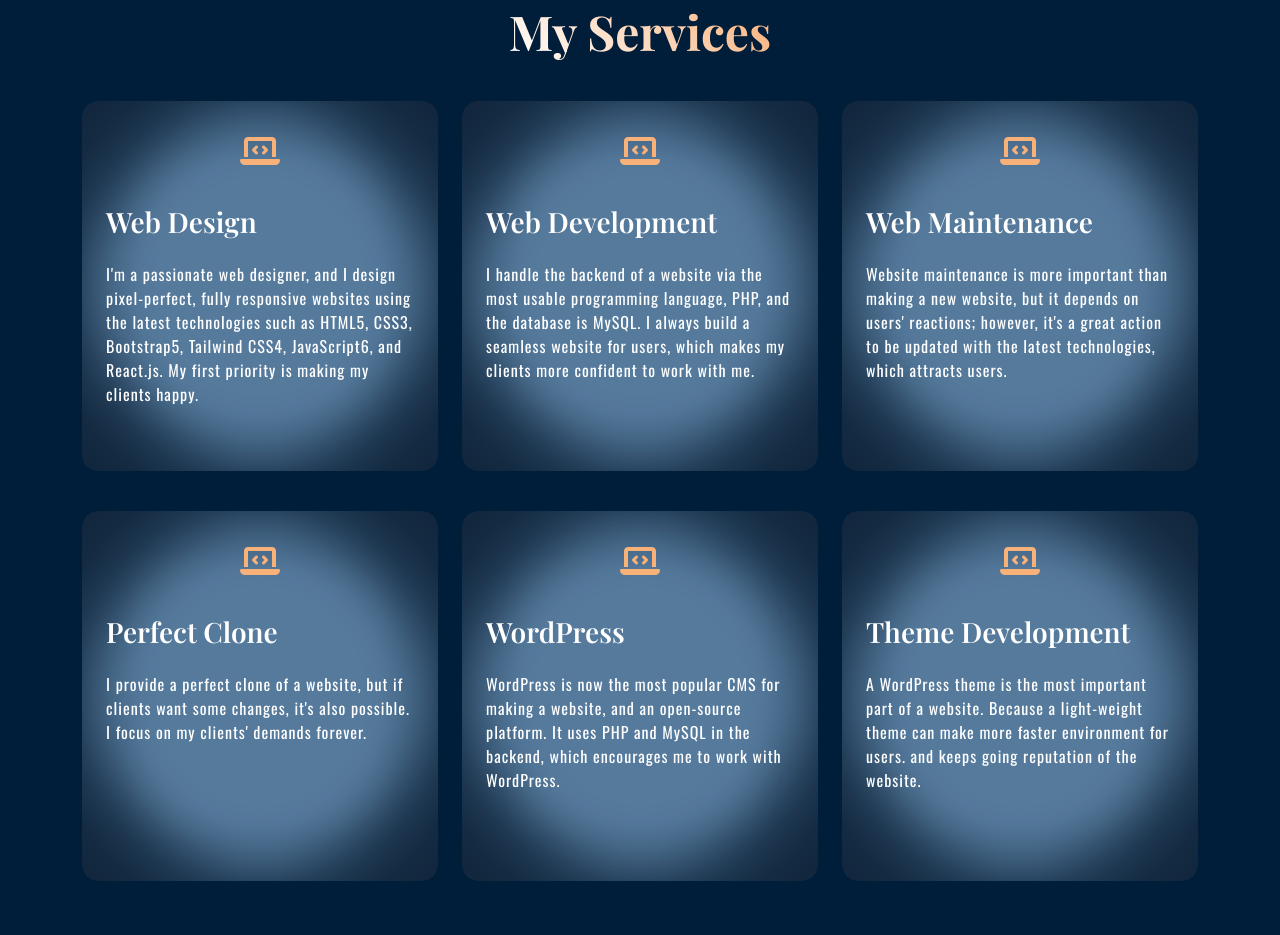
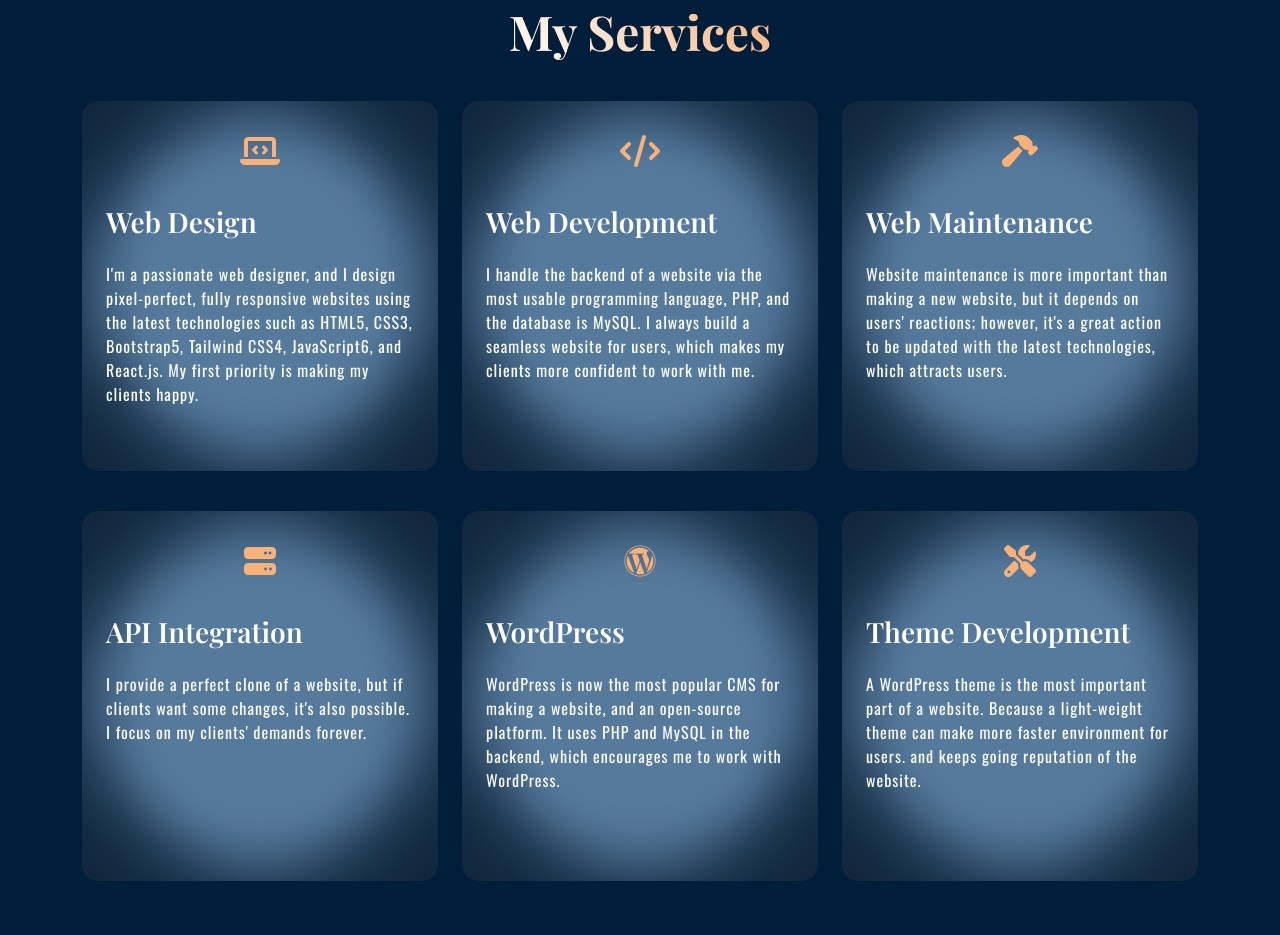
Before and after one commit to mdkawsardev/Personal-Portfolio, a plain HTML site: page index.html in a window 1280 px wide. Shown: the part 2931-3866 px from the top of the page. Drawn offline with nearby package versions, Linux system fonts and the light colour scheme.

```diff
--- a/index.html
+++ b/index.html
@@ -179,7 +179,7 @@
                             the CMS is WordPress.
                         </p>
                         <div class="buttons">
-                            <a href="#" target="_blank" class="actionBtn">Download CV</a>
+                            <a href="content/documents/updatedCvofKawsar.pdf" target="_blank" class="actionBtn">Download CV</a>
                             <a href="content/documents/certificateOfWebDev.pdf" target="_blank"
                                 class="actionBtn">Certificate</a>
                         </div>
@@ -349,7 +349,7 @@
                 <div class="col-xl-4 col-sm-6">
                     <div class="single_service">
                         <div class="details">
-                            <span class="icon"><i class="fa-solid fa-laptop-code"></i></span>
+                            <span class="icon"><i class="fa-solid fa-code"></i></span>
                             <h3>Web Development</h3>
                             <p>I handle the backend of a website via the most usable programming language, PHP, and the
                                 database is MySQL. I always build a seamless website for users, which makes my clients
@@ -360,7 +360,7 @@
                 <div class="col-xl-4 col-sm-6">
                     <div class="single_service">
                         <div class="details">
-                            <span class="icon"><i class="fa-solid fa-laptop-code"></i></span>
+                            <span class="icon"><i class="fa-solid fa-hammer"></i></span>
                             <h3>Web Maintenance</h3>
                             <p>Website maintenance is more important than making a new website, but it depends on users'
                                 reactions; however, it's a great action to be updated with the latest technologies,
@@ -371,8 +371,8 @@
                 <div class="col-xl-4 col-sm-6">
                     <div class="single_service">
                         <div class="details">
-                            <span class="icon"><i class="fa-solid fa-laptop-code"></i></span>
-                            <h3>Perfect Clone</h3>
+                            <span class="icon"><i class="fa-solid fa-server"></i></span>
+                            <h3>API Integration</h3>
                             <p>I provide a perfect clone of a website, but if clients want some changes, it's also
                                 possible. I focus on my clients' demands forever.</p>
                         </div>
@@ -381,7 +381,7 @@
                 <div class="col-xl-4 col-sm-6">
                     <div class="single_service">
                         <div class="details">
-                            <span class="icon"><i class="fa-solid fa-laptop-code"></i></span>
+                            <span class="icon"><i class="fa-brands fa-wordpress"></i></span>
                             <h3>WordPress</h3>
                             <p>WordPress is now the most popular CMS for making a website, and an open-source platform.
                                 It uses PHP and MySQL in the backend, which encourages me to work with WordPress.</p>
@@ -391,7 +391,7 @@
                 <div class="col-xl-4 col-sm-6">
                     <div class="single_service">
                         <div class="details">
-                            <span class="icon"><i class="fa-solid fa-laptop-code"></i></span>
+                            <span class="icon"><i class="fa-solid fa-screwdriver-wrench"></i></span>
                             <h3>Theme Development</h3>
                             <p>A WordPress theme is the most important part of a website. Because a light-weight theme
                                 can make more faster environment for users. and keeps going reputation of the website.
```
Also changed, not shown: 1 other file.
